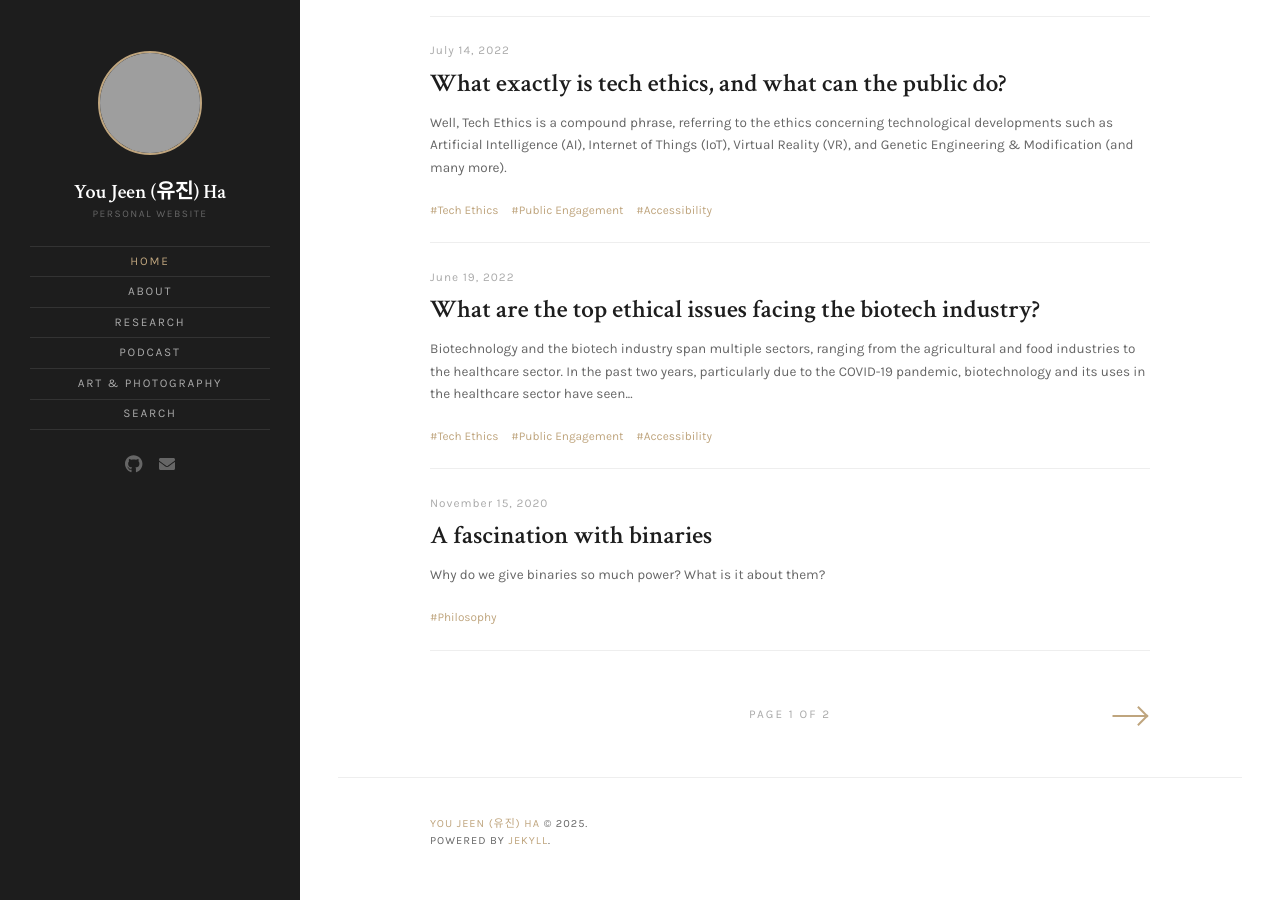
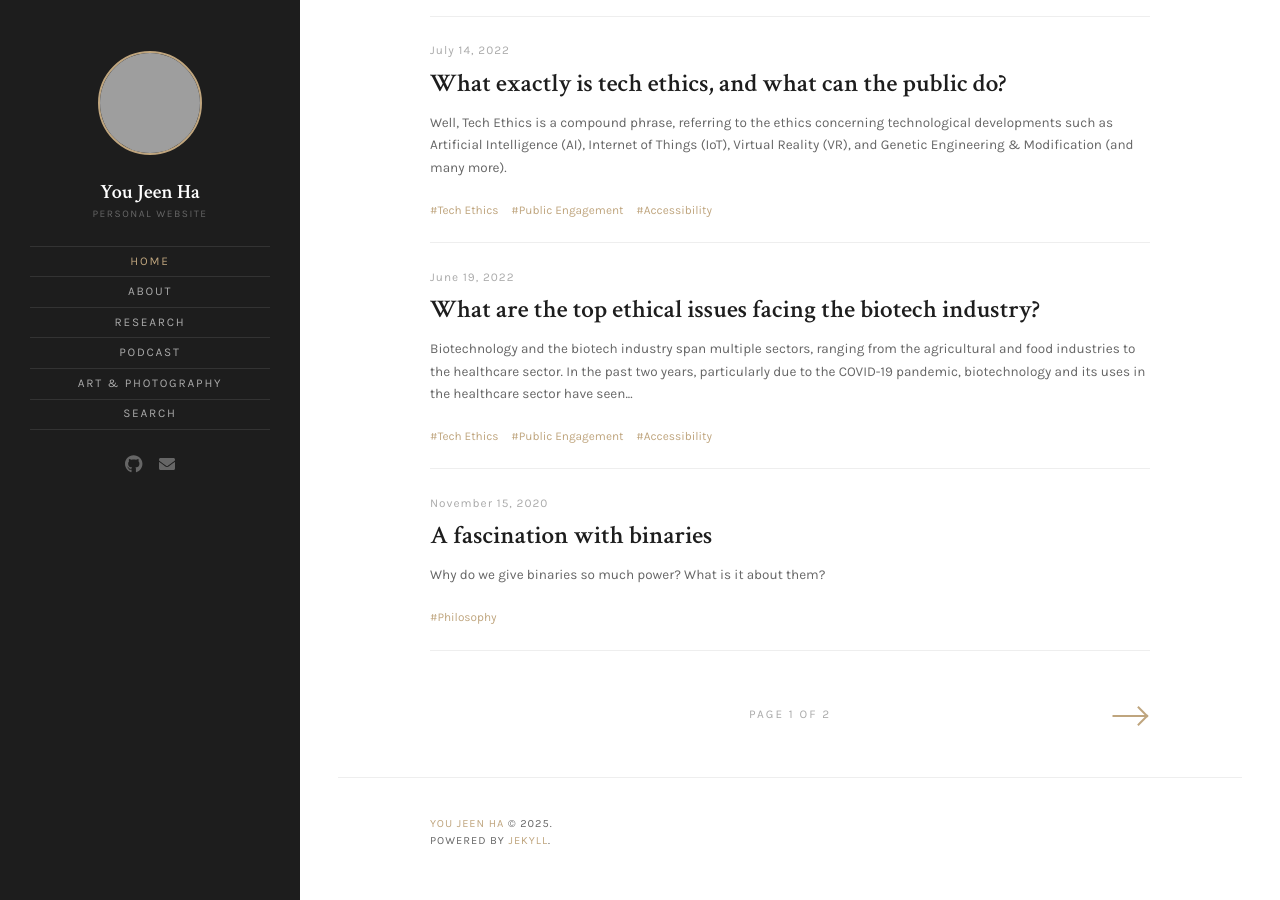
Before and after one commit to hyoujeen/hyoujeen.github.io, a Jekyll site: the page built from index.html, in a window 1280 px wide and 900 px high, scrolled down 649 px, cut to the strip 0-900 px from the top of the window. Built offline with Jekyll 4.4.1, drawn with Linux system fonts in a browser that asks for light colours; nearby versions of some CDN libraries; the list of posts is cut into pages by our own code; grey boxes are pictures that could not be loaded.

Commit message:
Update _config.yml

```diff
--- a/_config.yml
+++ b/_config.yml
@@ -1,13 +1,13 @@
 # Site setings
 repository: hyoujeen/hyoujeen.github.io
-name: 'You Jeen (유진) Ha'
+name: 'You Jeen Ha'
 description: 'Personal Website'
 #meta_description: 'Jekyll template, minimal style, perfect for bloggers.'
 logo:
 # Author image is used in site sidebar and greetings in the home page hero text
 author: You Jeen Ha
 image: './profile.png'
-greetings: Hello! My name is You Jeen (유진). My interests lie within and between the fields of computer science, philosophy, and human-centered technology governance.
+greetings: Hello! My name is You Jeen. My interests lie within and between the fields of computer science, philosophy, and human-centered technology governance.
 #favicon: 'assets/images/IMG_1526_favicon.png'
 domain: hyoujeen.github.io       # if you want to force HTTPS, specify the domain without the http at the start, e.g. example.com
 url: https://hyoujeen.github.io  # the base hostname and protocol for your site, e.g. http://example.com
```
